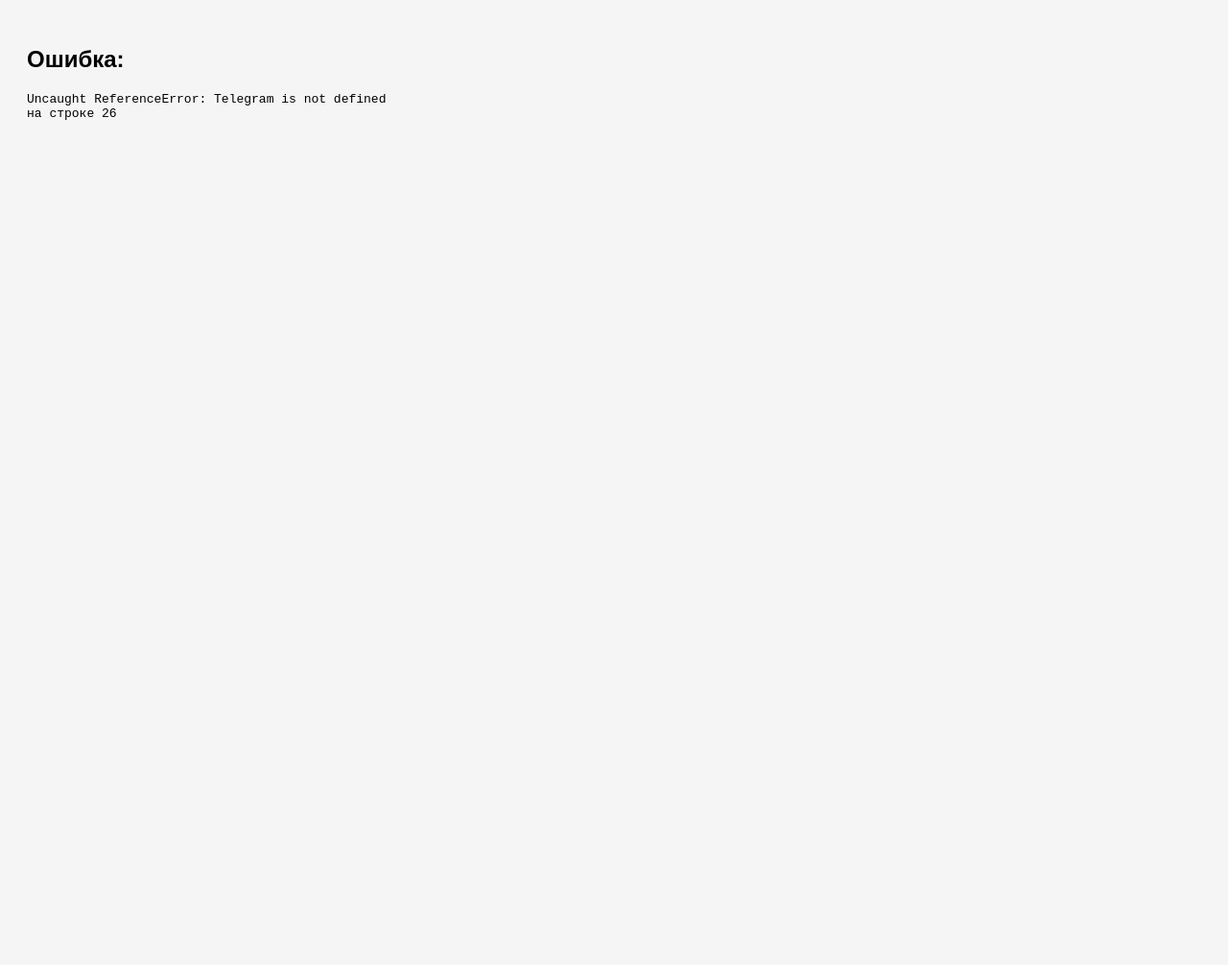
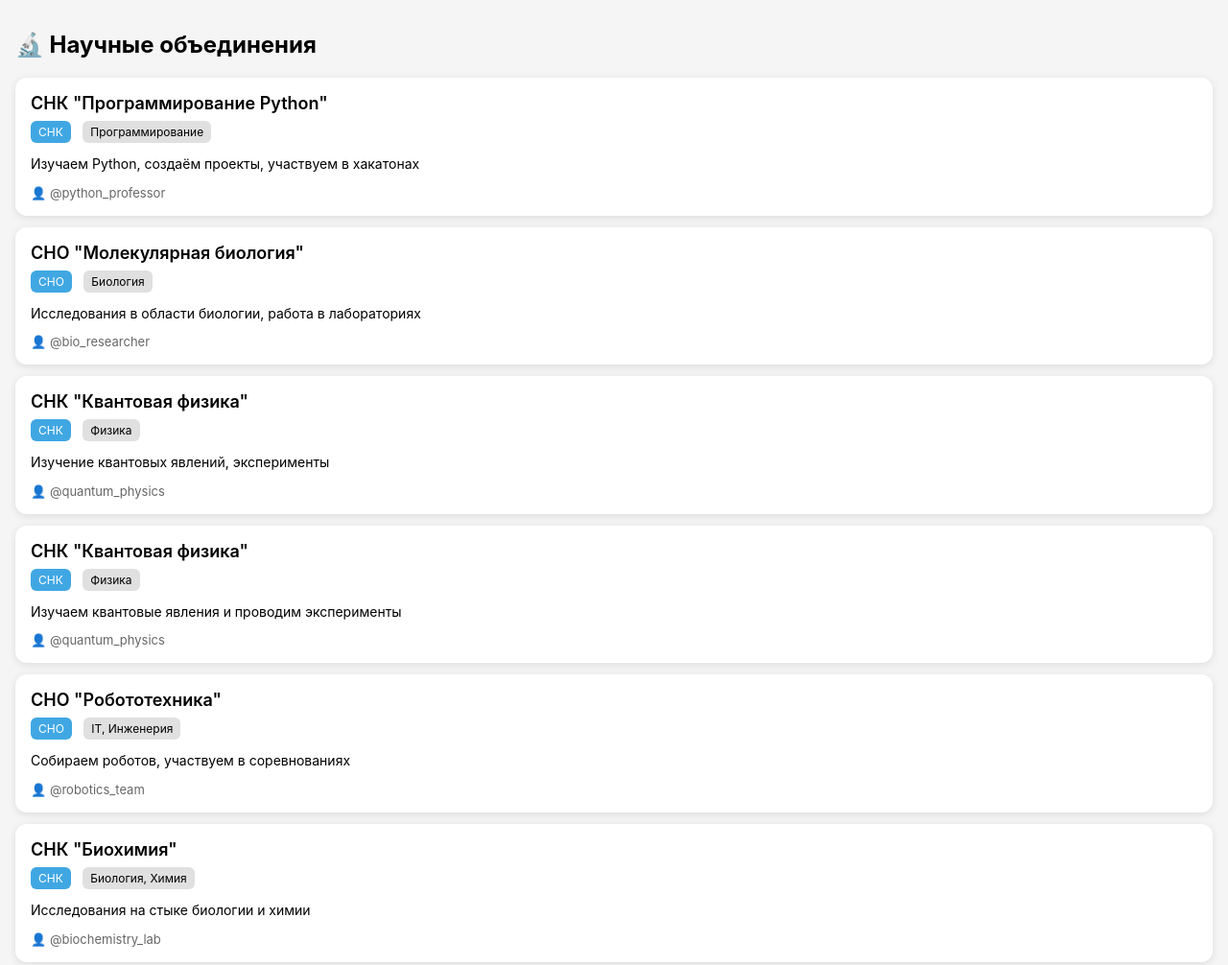
Before and after one commit to Panter4ik/SNK_BOT, a plain HTML site: page index.html in a window 1280 px wide. Shown: the whole page at 96% size. Before the commit the page ends 800 px from the top, so only its background shows below. Drawn offline with Linux system fonts and the light colour scheme.

Commit message:
index.html

```diff
--- a/index.html
+++ b/index.html
@@ -1,59 +1,136 @@
 <!DOCTYPE html>
-<html>
+<html lang="ru">
 <head>
     <meta charset="UTF-8">
     <meta name="viewport" content="width=device-width, initial-scale=1.0">
-    <title>Научные кружки</title>
+    <title>🔬 Научные объединения</title>
     <style>
-        body { font-family: sans-serif; padding: 20px; background: #f5f5f5; }
-        .card { background: white; border-radius: 12px; padding: 16px; margin-bottom: 12px; }
-        .title { font-size: 18px; font-weight: bold; }
-        .type { background: #40a7e3; color: white; padding: 4px 8px; border-radius: 6px; font-size: 12px; display: inline-block; margin-right: 8px; }
-        .direction { background: #e0e0e0; padding: 4px 8px; border-radius: 6px; font-size: 12px; display: inline-block; }
+        body {
+            font-family: -apple-system, BlinkMacSystemFont, 'Segoe UI', Roboto, Helvetica, Arial, sans-serif;
+            margin: 0;
+            padding: 16px;
+            background: #f5f5f5;
+            color: #000;
+        }
+        h1 {
+            font-size: 24px;
+            margin-bottom: 20px;
+        }
+        .card {
+            background: white;
+            border-radius: 12px;
+            padding: 16px;
+            margin-bottom: 12px;
+            box-shadow: 0 2px 8px rgba(0,0,0,0.1);
+        }
+        .title {
+            font-size: 18px;
+            font-weight: 600;
+            margin-bottom: 8px;
+        }
+        .type {
+            display: inline-block;
+            background: #40a7e3;
+            color: white;
+            padding: 4px 8px;
+            border-radius: 6px;
+            font-size: 12px;
+            margin-right: 8px;
+        }
+        .direction {
+            display: inline-block;
+            background: #e0e0e0;
+            color: #000;
+            padding: 4px 8px;
+            border-radius: 6px;
+            font-size: 12px;
+        }
+        .description {
+            margin-top: 12px;
+            font-size: 14px;
+            line-height: 1.4;
+        }
+        .contacts {
+            margin-top: 12px;
+            font-size: 13px;
+            color: #666;
+        }
+        .error {
+            color: red;
+            font-weight: bold;
+        }
     </style>
     <script src="https://telegram.org/js/telegram-web-app.js"></script>
 </head>
 <body>
     <h1>🔬 Научные объединения</h1>
     <div id="container">Загрузка...</div>
+
     <script>
-    // Показываем ошибки на экране
+        (function() {
+            // Перехват ошибок и вывод на экран
             window.onerror = function(msg, url, line) {
-        document.body.innerHTML = '<h2>Ошибка:</h2><pre>' + msg + '\nна строке ' + line + '</pre>';
+                document.getElementById('container').innerHTML =
+                    '<p class="error">❌ Ошибка: ' + msg + '<br>на строке ' + line + '</p>';
                 return true;
             };
 
-    const tg = Telegram.WebApp;
+            const tg = window.Telegram?.WebApp;
+            if (tg) {
                 tg.expand();
+            } else {
+                console.warn('Telegram WebApp не доступен, работаем вне Telegram');
+            }
 
-    fetch('data.json')
-        .then(r => {
-            if (!r.ok) throw new Error('HTTP ошибка ' + r.status);
-            return r.json();
-        })
-        .then(data => {
+            // Функция загрузки данных
+            async function loadData() {
                 const container = document.getElementById('container');
+                try {
+                    // Пытаемся загрузить data.json с абсолютным путём (на случай поддомена)
+                    const baseUrl = window.location.origin + window.location.pathname.replace(/\/[^/]*$/, '/');
+                    const response = await fetch(baseUrl + 'data.json');
+                    if (!response.ok) {
+                        throw new Error(`HTTP ${response.status}: ${response.statusText}`);
+                    }
+                    const data = await response.json();
+
                     container.innerHTML = '';
-            if (data.length === 0) {
-                container.innerHTML = 'Пока нет кружков 😢';
+                    if (!data || data.length === 0) {
+                        container.innerHTML = '<p>Пока нет кружков 😢</p>';
                         return;
                     }
-            data.forEach(u => {
+
+                    data.forEach(union => {
                         const card = document.createElement('div');
                         card.className = 'card';
                         card.innerHTML = `
-                    <div class="title">${u.name}</div>
-                    <span class="type">${u.type}</span>
-                    <span class="direction">${u.direction}</span>
-                    <p>${u.description}</p>
-                    <p>👤 ${u.contacts}</p>
+                            <div class="title">${escapeHtml(union.name || 'Без названия')}</div>
+                            <span class="type">${escapeHtml(union.type || 'Тип')}</span>
+                            <span class="direction">${escapeHtml(union.direction || 'Направление')}</span>
+                            <div class="description">${escapeHtml(union.description || '')}</div>
+                            <div class="contacts">👤 ${escapeHtml(union.contacts || '')}</div>
                         `;
                         container.appendChild(card);
                     });
-        })
-        .catch(err => {
-            document.body.innerHTML = '<h2>Ошибка загрузки:</h2><pre>' + err.message + '</pre>';
-        });
+                } catch (error) {
+                    container.innerHTML = `<p class="error">❌ Ошибка загрузки: ${escapeHtml(error.message)}</p>`;
+                    console.error(error);
+                }
+            }
+
+            // Простейшая защита от XSS
+            function escapeHtml(unsafe) {
+                if (!unsafe) return '';
+                return unsafe
+                    .replace(/&/g, '&amp;')
+                    .replace(/</g, '&lt;')
+                    .replace(/>/g, '&gt;')
+                    .replace(/"/g, '&quot;')
+                    .replace(/'/g, '&#039;');
+            }
+
+            loadData();
+        })();
     </script>
 </body>
 </html>
```
Lines whose indentation alone changed are shown as unchanged.
